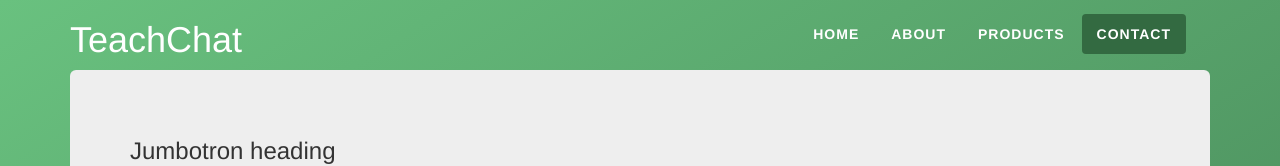
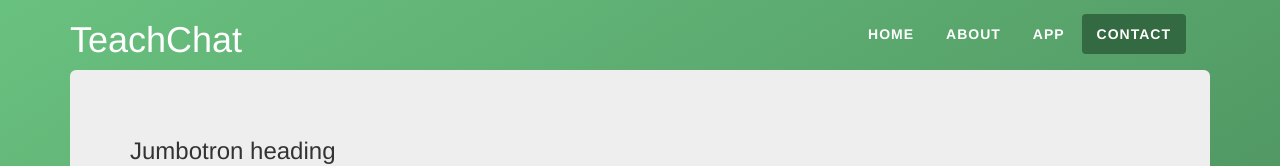
Before and after one commit to jordanstewart497/TeachChat, a plain HTML site: page TeachChat 1.0/contact.html in a window 1280 px wide. Shown: the top 166 px of the page. Drawn offline with Linux system fonts and the light colour scheme; a script that the page names is missing.

Commit message:
Changed products in the nav to App

```diff
--- a/TeachChat 1.0/contact.html
+++ b/TeachChat 1.0/contact.html
@@ -26,7 +26,7 @@
                 <ul class="nav nav-pills pull-right">
                     <li role="presentation"><a href="index.html">Home</a></li>
                     <li role="presentation"><a href="about.html">About</a></li>
-                    <li role="presentation"><a href="products.html">Products</a></li>
+                    <li role="presentation"><a href="products.html">App</a></li>
                     <li role="presentation" class="active"><a href="contact.html">Contact</a></li>
                 </ul>
             </nav>
```
Also changed, not shown: TeachChat 1.0/products.html (+1 -1 lines).
